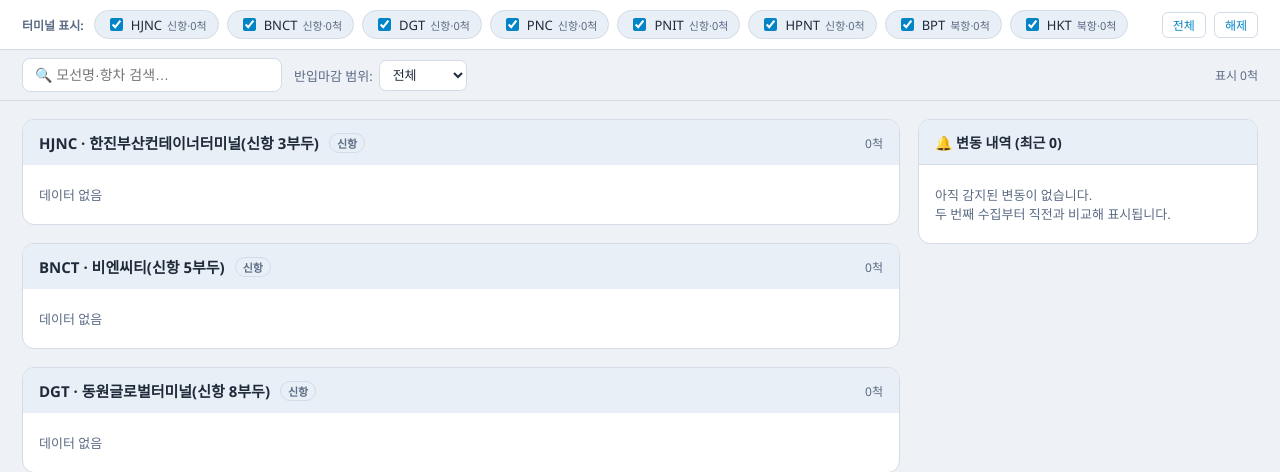
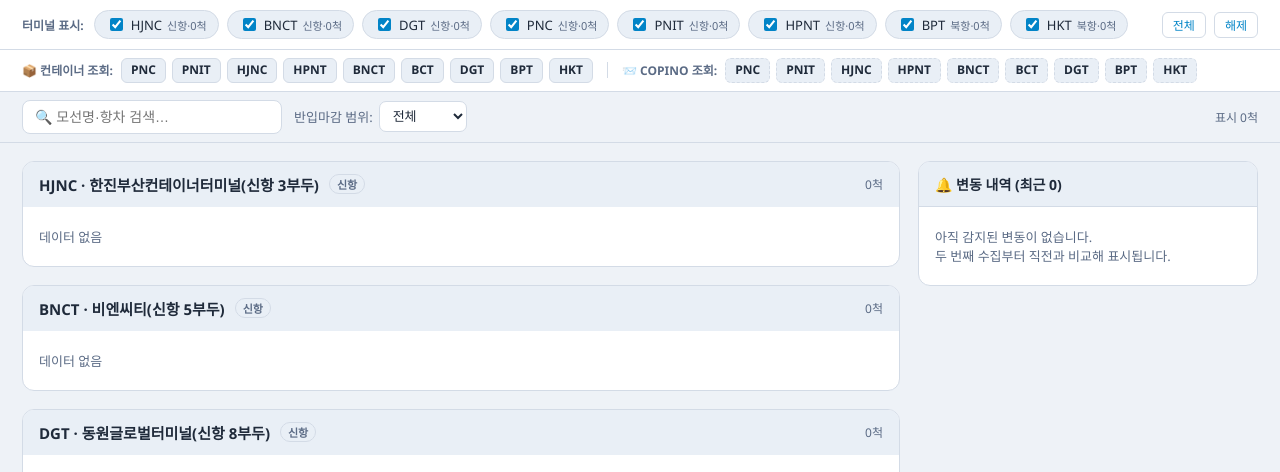
Before and after one commit to kylgtynt-wq/busan-berth-monitor, a Flask app: page / in a window 1280 px wide. Shown: the part 70-542 px from the top of the page. Run offline with Flask 3, Linux system fonts and the light colour scheme; data that the repository does not hold is empty.

Commit message:
선석 화면 터미널표시 밑에 빠른조회 바(컨테이너/COPINO 터미널별 바로가기)
메뉴 이동 없이 한 클릭으로 각 터미널 조회페이지 새 창. index에 TERMINAL_LINKS 전달.

Co-Authored-By: Claude Opus 4.8 <noreply@anthropic.com>

```diff
--- a/app.py
+++ b/app.py
@@ -70,6 +70,7 @@ def index():
         terminals=current.get("terminals", {}),
         changes=changes[:50],
         watch=monitor.WATCH_FIELDS,
+        links=TERMINAL_LINKS,
     )
 
 
--- a/templates/dashboard.html
+++ b/templates/dashboard.html
@@ -78,6 +78,15 @@
   .fspacer{flex:1}
   .filterbar .fall{color:var(--accent);font-size:12px;text-decoration:none;border:1px solid var(--line);
         border-radius:6px;padding:3px 10px}
+  /* 빠른 조회 바로가기 바 */
+  .quicklinks{display:flex;align-items:center;gap:6px;flex-wrap:wrap;
+        padding:8px 22px;background:var(--panel);border-bottom:1px solid var(--line)}
+  .quicklinks .qlabel{color:var(--muted);font-size:12px;font-weight:700;margin-right:2px}
+  .quicklinks .qsep{width:1px;height:16px;background:var(--line);margin:0 8px}
+  .qchip{background:var(--panel2);border:1px solid var(--line);color:var(--txt);text-decoration:none;
+        border-radius:6px;padding:3px 9px;font-size:12px;font-weight:700;line-height:1.4}
+  .qchip:hover{border-color:var(--accent);color:var(--accent)}
+  .qchip.alt{border-style:dashed}
   /* 모선 검색 + 조회범위 바 */
   .toolbar2{display:flex;align-items:center;gap:12px;flex-wrap:wrap;
         padding:8px 22px;background:var(--bg);border-bottom:1px solid var(--line);
@@ -118,6 +127,15 @@
   <span class="fspacer"></span>
   <a href="#" class="fall" onclick="setAll(true);return false">전체</a>
   <a href="#" class="fall" onclick="setAll(false);return false">해제</a>
+</div>
+
+<!-- 빠른 조회: 터미널별 컨테이너/COPINO 조회 페이지 바로가기(새 창) -->
+<div class="quicklinks">
+  <span class="qlabel">📦 컨테이너 조회:</span>
+  {% for t in links %}<a class="qchip" href="{{ t.cntr }}" target="_blank" rel="noopener">{{ t.code }}</a>{% endfor %}
+  <span class="qsep"></span>
+  <span class="qlabel">📨 COPINO 조회:</span>
+  {% for t in links %}<a class="qchip alt" href="{{ t.copino }}" target="_blank" rel="noopener">{{ t.code }}</a>{% endfor %}
 </div>
 
 <!-- 모선 검색 + 반입마감 조회 범위 -->
```
